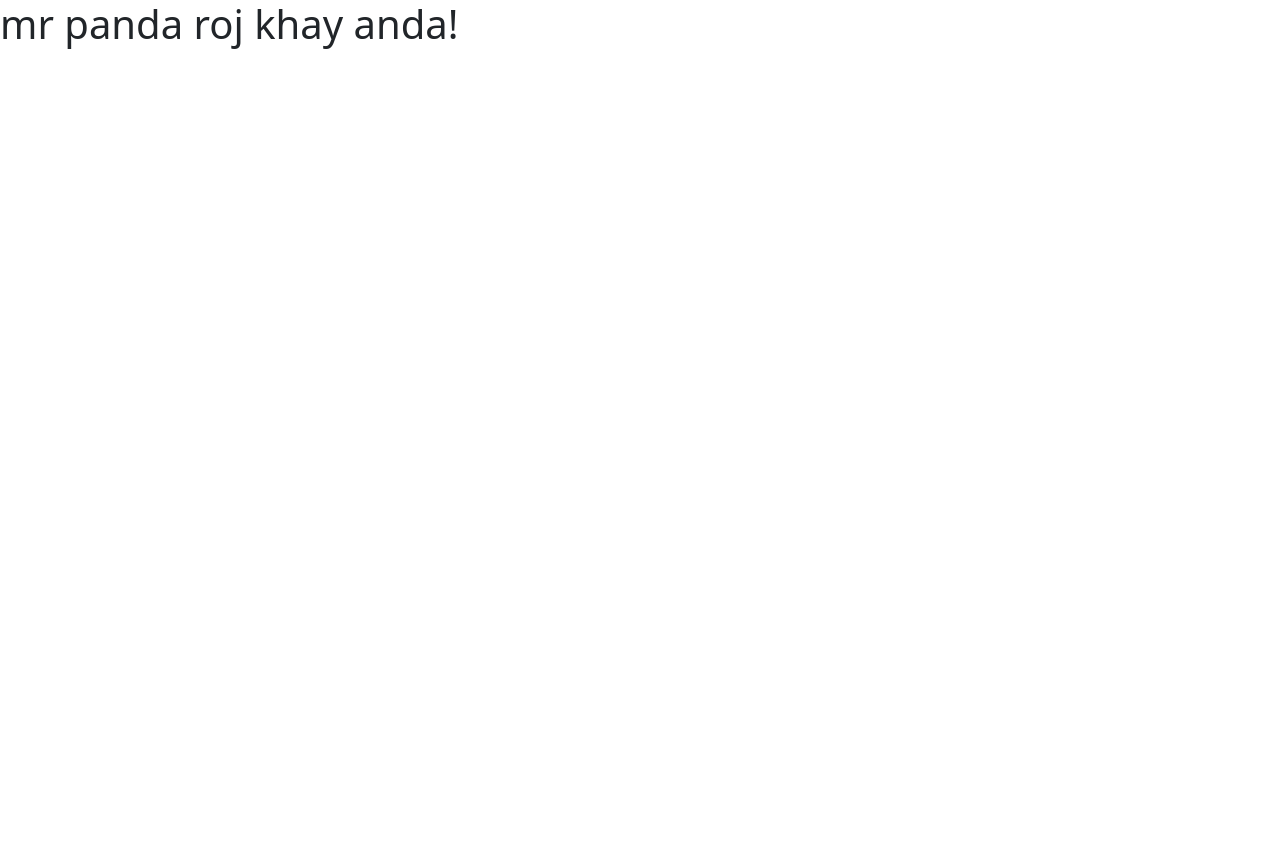
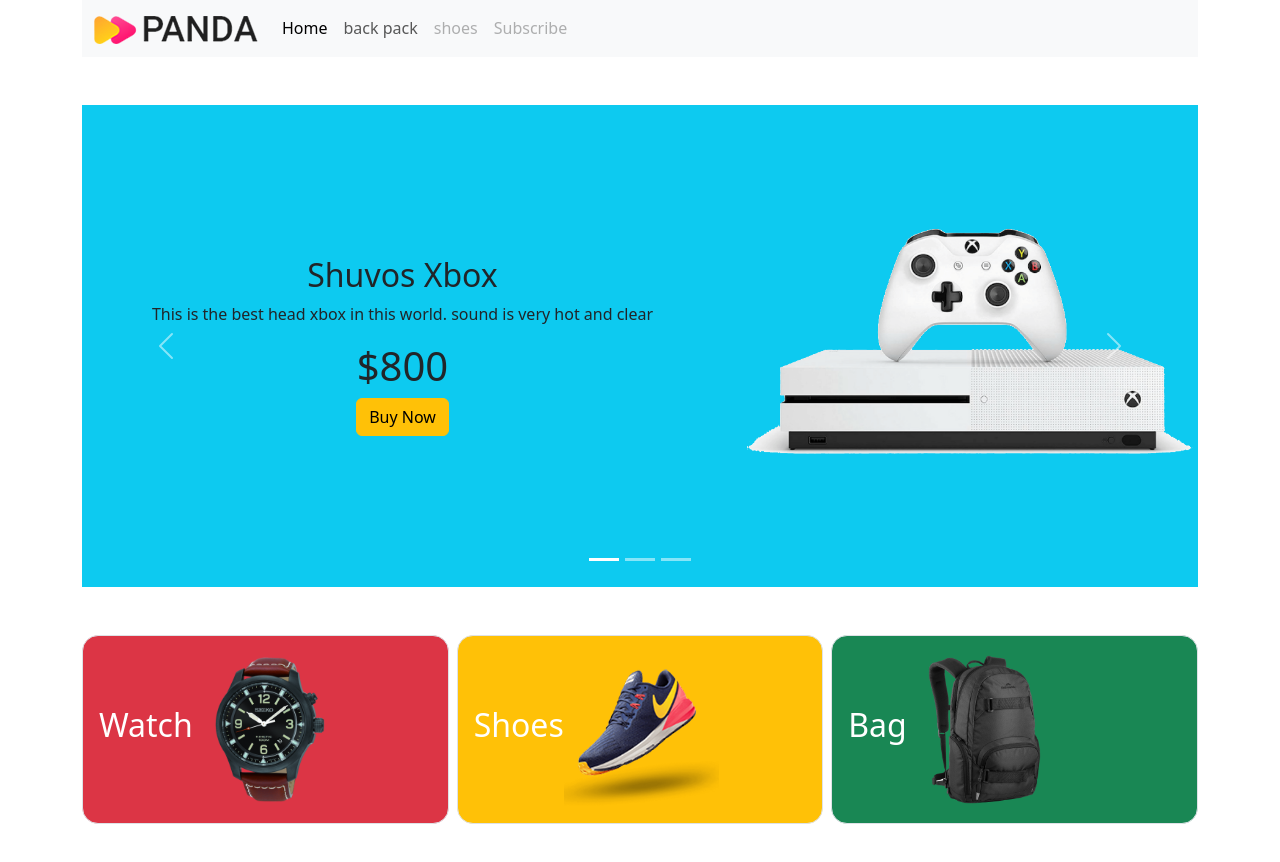
Before and after one commit to nazmulhasan10/panda-emarket, a plain HTML site: page index.html in a window 1280 px wide. Before the commit the page ends 800 px from the top, so only its background shows below. Drawn offline with nearby package versions, Linux system fonts and the light colour scheme.

Commit message:
catagorist

```diff
--- a/index.html
+++ b/index.html
@@ -7,7 +7,144 @@
     <link href="https://cdn.jsdelivr.net/npm/bootstrap@5.3.0-alpha3/dist/css/bootstrap.min.css" rel="stylesheet" integrity="sha384-KK94CHFLLe+nY2dmCWGMq91rCGa5gtU4mk92HdvYe+M/SXH301p5ILy+dN9+nJOZ" crossorigin="anonymous">
   </head>
   <body>
-    <h1>mr panda roj khay anda!</h1>
+  <header class="container">
+
+    <section>
+
+        <nav class="navbar navbar-expand-lg bg-body-tertiary">
+            <div class="container">
+              <a class="navbar-brand" href="#">
+                <img src="images/logo.png" alt="Bootstrap" ></a>
+              <button class="navbar-toggler" type="button" data-bs-toggle="collapse" data-bs-target="#navbarSupportedContent" aria-controls="navbarSupportedContent" aria-expanded="false" aria-label="Toggle navigation">
+                <span class="navbar-toggler-icon"></span>
+              </button>
+              <div class="collapse navbar-collapse" id="navbarSupportedContent">
+                <ul class="navbar-nav me-auto mb-2 mb-lg-0">
+                  <li class="nav-item">
+                    <a class="nav-link active" aria-current="page" href="#">Home</a>
+                  </li>
+                  <li class="nav-item">
+                    <a class="nav-link" href="#">back pack</a>
+                  </li>
+
+                  <li class="nav-item">
+                    <a class="nav-link disabled">shoes</a>
+                  </li>
+                  <li class="nav-item">
+                    <a class="nav-link disabled">Subscribe</a>
+                  </li>
+                </ul>
+
+              </div>
+            </div>
+          </nav>
+       </section>
+
+
+    <section class="mt-5">
+
+    <!-- slider strat -->
+    <div id="carouselExampleIndicators" class="carousel slide">
+        <div class="carousel-indicators">
+          <button type="button" data-bs-target="#carouselExampleIndicators" data-bs-slide-to="0" class="active" aria-current="true" aria-label="Slide 1"></button>
+          <button type="button" data-bs-target="#carouselExampleIndicators" data-bs-slide-to="1" aria-label="Slide 2"></button>
+          <button type="button" data-bs-target="#carouselExampleIndicators" data-bs-slide-to="2" aria-label="Slide 3"></button>
+        </div>
+        <div class="carousel-inner">
+          <div class="carousel-item active bg-info">
+            <div class="row">
+                <div class="col-lg-7 d-flex align-items-center flex-column justify-content-center">
+                    <h2>Shuvos Headphone</h2>
+                    <p>This is the best head phone in this world. sound is very hot and clear</p>
+                    <h1>$800</h1>
+                    <button type="button" class="btn btn-warning">Buy Now</button>
+                     </div>
+                    <div class="col-lg-5">
+                    <img src="images/banner-images/headphone.png" class="d-block w-100" alt="...">
+                </div>
+            </div>
+          </div>
+          <div class="carousel-item active bg-info">
+            <div class="row">
+                <div class="col-lg-7 d-flex align-items-center flex-column justify-content-center">
+                    <h2>Shuvos TV</h2>
+                    <p>This is the best head TV in this world. sound is very hot and clear</p>
+                    <h1>$800</h1>
+                    <button type="button" class="btn btn-warning">Buy Now</button>
+                     </div>
+                    <div class="col-lg-5">
+                    <img src="images/banner-images/tv.png" class="d-block w-100" alt="...">
+                </div>
+            </div>
+          </div>
+          <div class="carousel-item active bg-info">
+            <div class="row">
+                <div class="col-lg-7 d-flex align-items-center flex-column justify-content-center">
+                    <h2>Shuvos Xbox</h2>
+                    <p>This is the best head xbox in this world. sound is very hot and clear</p>
+                    <h1>$800</h1>
+                    <button type="button" class="btn btn-warning">Buy Now</button>
+                     </div>
+                    <div class="col-lg-5">
+                    <img src="images/banner-images/xbox.png" class="d-block w-100" alt="...">
+                </div>
+            </div>
+          </div>
+
+
+
+
+        </div>
+        <button class="carousel-control-prev" type="button" data-bs-target="#carouselExampleIndicators" data-bs-slide="prev">
+          <span class="carousel-control-prev-icon" aria-hidden="true"></span>
+          <span class="visually-hidden">Previous</span>
+        </button>
+        <button class="carousel-control-next" type="button" data-bs-target="#carouselExampleIndicators" data-bs-slide="next">
+          <span class="carousel-control-next-icon" aria-hidden="true"></span>
+          <span class="visually-hidden">Next</span>
+        </button>
+      </div>
+
+    <!-- slider end -->
+    </section>
+
+  </header>
+
+<main>
+  <!-- catagorgis start  -->
+<section>
+
+  <div class="container text-center my-5">
+    <div class="row g-2">
+      <div class="col-lg-4 col-sm-6">
+        <div class="p-3 border bg-danger rounded-4 d-flex align-items-center">
+          <h2 class="text-white">Watch</h2>
+          <img src="images/categories/watch.png" alt="">
+
+        </div>
+      </div>
+      <div class="col-lg-4 col-sm-6">
+
+          <div class="p-3 border bg-warning rounded-4 d-flex align-items-center">
+            <h2 class="text-white">Shoes</h2>
+            <img src="images/categories/shoes.png" alt="">
+        </div>
+      </div>
+      <div class="col-lg-4 col-sm-6">
+
+          <div class="p-3 border bg-success rounded-4 d-flex align-items-center">
+            <h2 class="text-white">Bag</h2>
+            <img src="images/categories/bag.png" alt="">
+
+        </div>
+      </div>
+
+    </div>
+  </div>
+</section>
+  <!-- catgoris end  -->
+</main>
+
     <script src="https://cdn.jsdelivr.net/npm/bootstrap@5.3.0-alpha3/dist/js/bootstrap.bundle.min.js" integrity="sha384-ENjdO4Dr2bkBIFxQpeoTz1HIcje39Wm4jDKdf19U8gI4ddQ3GYNS7NTKfAdVQSZe" crossorigin="anonymous"></script>
   </body>
 </html>
```
